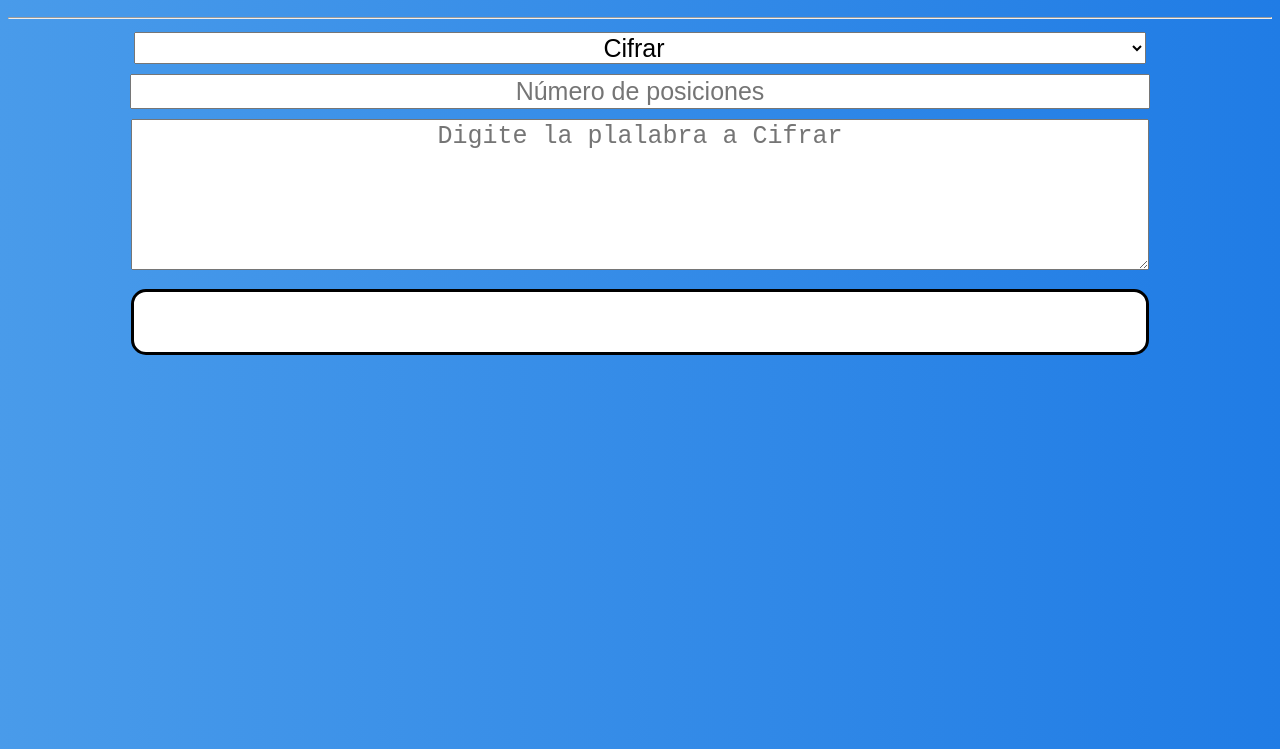
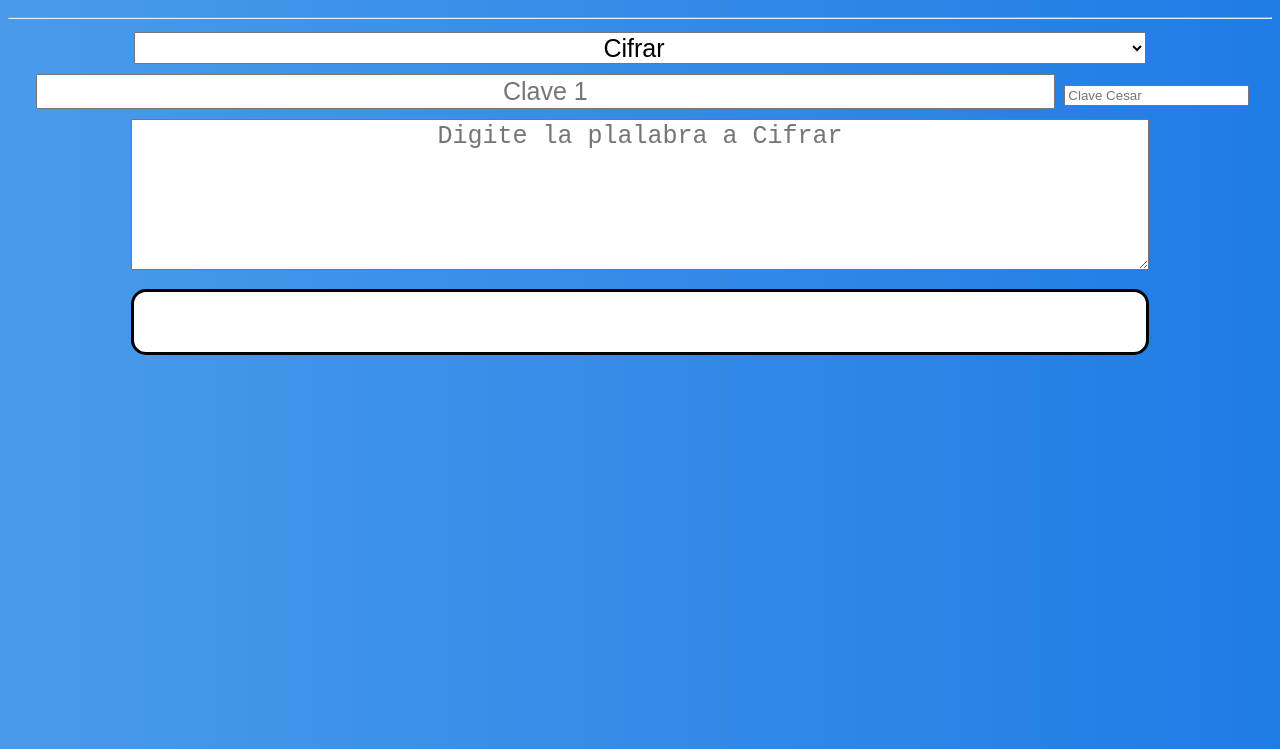
Before and after one commit to juliancanon6/poli, a plain HTML site: page index.html in a window 1280 px wide. Shown: the part 51-800 px from the top of the page. Drawn offline with Linux system fonts and the light colour scheme.

Commit message:
Update index.html

```diff
--- a/index.html
+++ b/index.html
@@ -15,7 +15,8 @@
 		<option value="1">Cifrar </option>
 		<option value="2">Descifrar </option>
 	</select>
-	<input type = 'text' placeholder = "Número de posiciones" id = 'caja_2'>
+	<input type = 'text' placeholder = "Clave 1" id = 'caja_2'>
+	<input type = 'text' placeholder = "Clave Cesar" id = 'caja_3'>
 	<textarea rows="5" id = 'caja_1' placeholder = 'Digite la plalabra a Cifrar'></textarea>
 	<div id = 'tabla' class = 'esTabla'>
 	</div>
```
